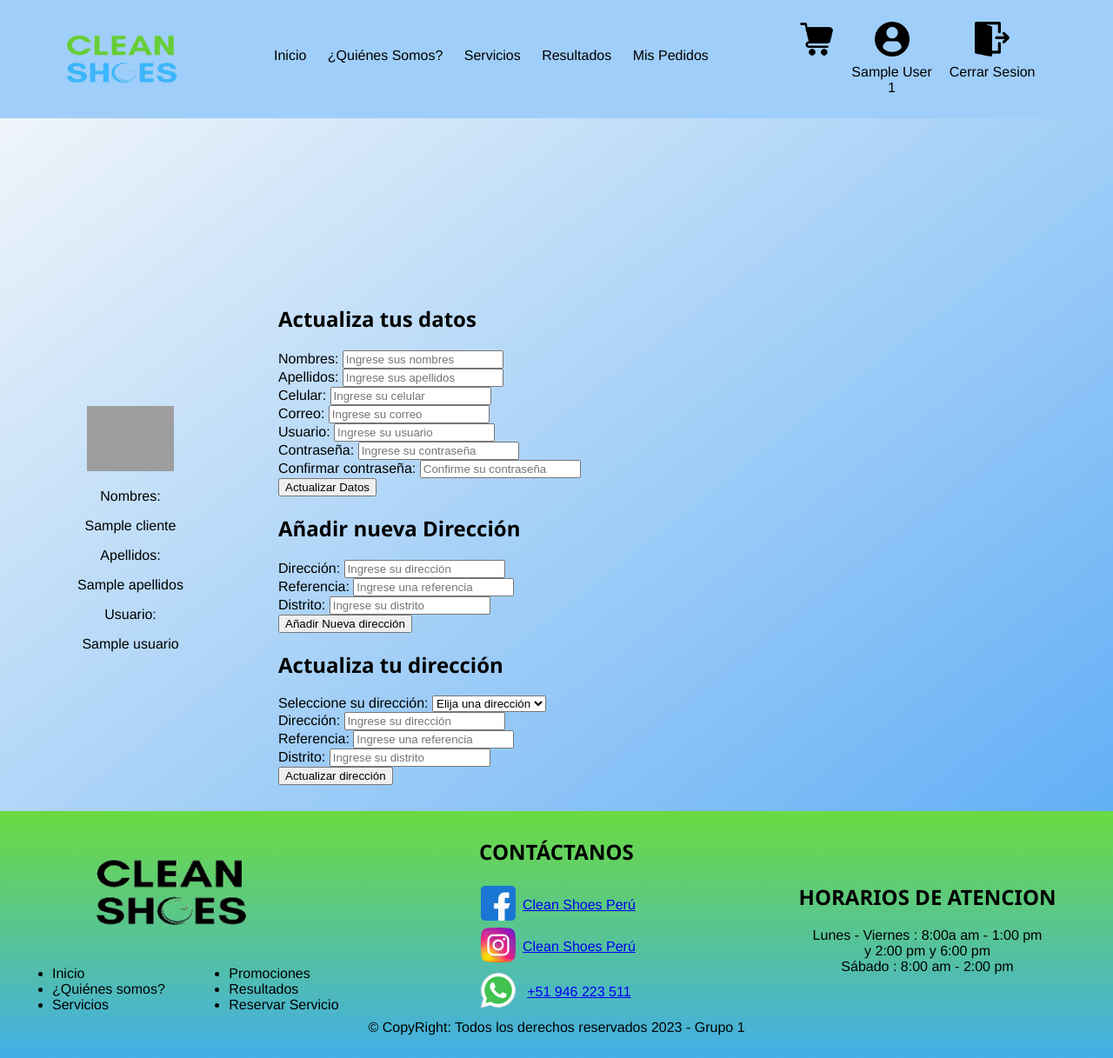
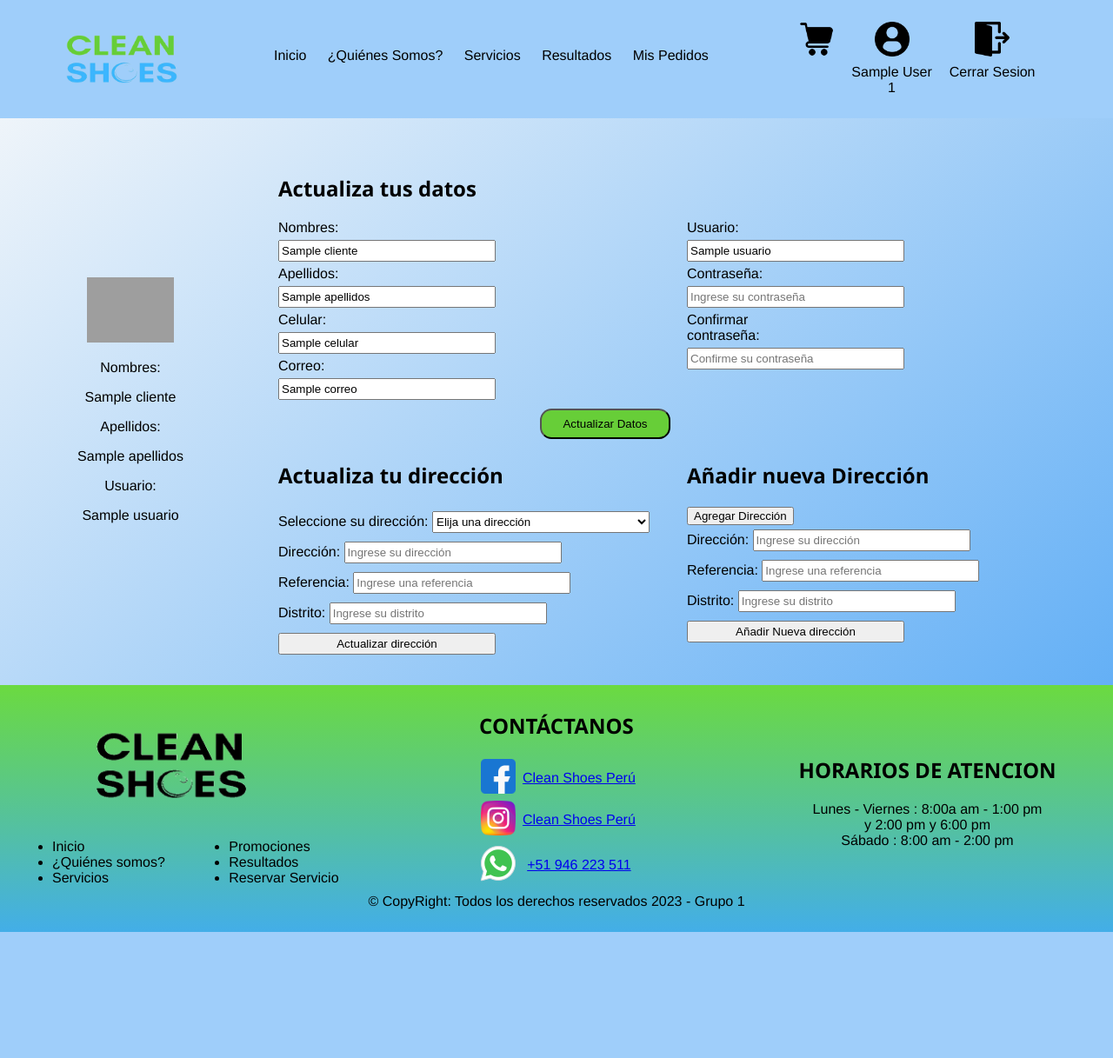
Before and after one commit to NemiasVasquez/CleanShoes, a PHP site: template Views/Perfil_Usuario_Views.php in a window 1280 px wide. Shown: the whole page at 87% size. After the commit the page ends 1072 px from the top, so only its background shows below. Run offline with PHP 8.4, Linux system fonts and the light colour scheme; the visitor is signed in with stand-in values (Sample User, id 1); tables that the repository leaves empty hold one stand-in row (values such as "Sample post"); the template is opened without the code that fills it: most values are stand-ins (such as "Sample title", 1, 10 or a date in 2020); grey boxes are pictures that could not be loaded.

Commit message:
Diseño perfil

```diff
--- a/Controller/Cliente_Controller.php
+++ b/Controller/Cliente_Controller.php
@@ -64,7 +64,6 @@
         }
         require_once ""; /* Vista donde se llama la lista de clientes */
     }
-
 
 
     public function Registrar(){
--- a/JavaScript/Perfil_Usuario_Ajax.js
+++ b/JavaScript/Perfil_Usuario_Ajax.js
@@ -9,6 +9,8 @@
             $('#direccion_actualizar, #referencia_actualizar, #distrito_actualizar').val('');
         }
     });
+
+
 
     function cargarDirecciones() {
         $.ajax({
--- a/Style/Perfil_Usuario_Style.css
+++ b/Style/Perfil_Usuario_Style.css
@@ -1,7 +1,7 @@
 main{
     display: flex;
     flex-flow: row;
-    padding-top: 300px;
+    padding-top: 150px;
 }
 #bloque_Datos{
     padding: 30px 20px;
@@ -19,9 +19,62 @@
     display: flex;
     flex-flow: column;
     padding: 30px 20px;
+    width: 100%;
 }
 
 #bloque_Direccion{
     display: flex;
     flex-flow: column;
 }
+
+input, select{
+    height: 25px;
+    width: 250px;
+    margin: 5px 0px;
+}
+
+label{
+    width: 100px;
+}
+
+#bloque_2Seccion{
+    display: flex;
+    flex-flow: row;
+}
+
+#bloque_actualizaDireccion,#bloque_Formulario_Direcciones{
+    width: 50%;
+}
+
+#bloque_Seccion_form{
+    display: flex;
+    flex-flow: row;
+}
+
+#bloque_Seccion_form div{
+   width: 50%;
+}
+
+#bloque_btn_actualizarDatos{
+    text-align: center;
+    width: 80%;
+}
+
+#btn_Actualizar{
+    width: 150px;
+    height: 35px;
+    background-color: #67CE38;
+    cursor: pointer;
+    border-radius: 1em;
+    transition: 1s;
+}
+
+#btn_Actualizar:hover{
+    background-color: #a9eb8a;
+    font-size: 11pt;
+}
+
+
+#bloque_Actualizadatos{
+    align-items: center;
+}
--- a/Views/Perfil_Usuario_Views.php
+++ b/Views/Perfil_Usuario_Views.php
@@ -43,33 +43,39 @@
                 </div>
                 <div id="bloque_Formulario_ActualizaDatos">
                     <form id="form_ActualizarDatos" method="post" >
+                        <div id="bloque_Seccion_form">
+                            <div>
                                 <div class="bloqueForm">
                                     <div >
                                         <label for="nombres">Nombres:</label>
-                                <input type="text" name="nombres" id="nombres" placeholder="Ingrese sus nombres">
-                            </div>
-                            <div>
-                                <label for="apellidos">Apellidos:</label>
-                                <input type="text" name="apellidos" id="apellidos" placeholder="Ingrese sus apellidos">
+                                        <input type="text" name="nombres" id="nombres" value="<?php if($data["Cliente"]["nombres"]){ echo $data["Cliente"]["nombres"];} ?>">
                                     </div>
                                 </div>
+
+                                <div class="bloqueForm">
+                                    <label for="apellidos">Apellidos:</label>
+                                    <input type="text" name="apellidos" id="apellidos" value="<?php if($data["Cliente"]["apellidos"]){ echo $data["Cliente"]["apellidos"];} ?>">
+                                </div>
+
                                 <div class="bloqueForm">
                                     <div>
                                         <label for="celular">Celular:</label>
-                                <input type="text" name="celular" id="celular" placeholder="Ingrese su celular">
+                                        <input type="text" name="celular" id="celular" value="<?php if($data["Cliente"]["celular"]){ echo $data["Cliente"]["celular"];} ?>">
                                     </div>
                                 </div>
                                 <div class="bloqueForm">
                                     <div class="input_Completo">
                                         <label for="correo">Correo:</label>
-                                <input type="email" name="correo" id="correo" placeholder="Ingrese su correo">
+                                        <input type="email" name="correo" id="correo" value="<?php if($data["Cliente"]["correo"]){ echo $data["Cliente"]["correo"];} ?>">
+                                    </div>
                                 </div>
                             </div>
 
+                            <div>
                                 <div class="bloqueForm">
                                     <div class="input_Completo">
                                         <label for="usuario">Usuario:</label>
-                                <input type="text" name="usuario" id="usuario" placeholder="Ingrese su usuario">
+                                        <input type="text" name="usuario" id="usuario" value="<?php if($data["Cliente"]["usuario"]){ echo $data["Cliente"]["usuario"];} ?>">
                                     </div>
                                 </div>
 
@@ -83,41 +89,18 @@
                                         <input type="password" name="contraseña2" id="contraseña2" placeholder="Confirme su contraseña">
                                     </div>
                                 </div>
-                        <div >
+                            </div>
+                        </div>
+
+                        <div id="bloque_btn_actualizarDatos" >
                             <input type="submit" name="btn_Actualizar" id="btn_Actualizar" value="Actualizar Datos">
                         </div>
                     </form>
                 </div>
             </div>
-            <div id="bloque_Direccion"></div>
 
-                <div id="bloque_Formulario_Direcciones">
-                    <div>
-                        <h2>Añadir nueva Dirección</h2>
-                    </div>
-                    <form id="form_AñadirDireccion" method="post" >
-                        <div class="bloqueForm">
-                            <div class="input_Completo">
-                                <label for="direccion_añadir">Dirección:</label>
-                                <input type="text" name="direccion_añadir" id="direccion_añadir" placeholder="Ingrese su dirección">
-                            </div>
-                        </div>
-                        <div class="bloqueForm">
-                            <div>
-                                <label for="referencia_añadir">Referencia:</label>
-                                <input type="text" name="referencia_añadir" id="referencia_añadir" placeholder="Ingrese una referencia">
-                            </div>
-                            <div>
-                                <label for="distrito_añadir">Distrito:</label>
-                                <input type="text" name="distrito_añadir" id="distrito_añadir" placeholder="Ingrese su distrito">
-                            </div>
-                        </div>
-                        <div>
-                            <input type="submit" name="btn_añadir" id="btn_añadir" value="Añadir Nueva dirección">
-                        </div>
-                    </form>
-                </div>
-                <div>
+            <div id="bloque_2Seccion">
+                <div id="bloque_actualizaDireccion">
                     <div>
                         <h2>Actualiza tu dirección</h2>
                     </div>
@@ -150,6 +133,37 @@
                         </div>
                     </form>
                 </div>
+
+                <div id="bloque_Formulario_Direcciones">
+                    <div>
+                        <h2>Añadir nueva Dirección</h2>
+                    </div>
+                    <div>
+                        <button name="btn_AgregarDireccion" id="btn_AgregarDireccion" >Agregar Dirección</button>
+                    </div>
+                    <form id="form_AñadirDireccion" method="post" >
+                        <div class="bloqueForm">
+                            <div class="input_Completo">
+                                <label for="direccion_añadir">Dirección:</label>
+                                <input type="text" name="direccion_añadir" id="direccion_añadir" placeholder="Ingrese su dirección">
+                            </div>
+                        </div>
+                        <div class="bloqueForm">
+                            <div>
+                                <label for="referencia_añadir">Referencia:</label>
+                                <input type="text" name="referencia_añadir" id="referencia_añadir" placeholder="Ingrese una referencia">
+                            </div>
+                            <div>
+                                <label for="distrito_añadir">Distrito:</label>
+                                <input type="text" name="distrito_añadir" id="distrito_añadir" placeholder="Ingrese su distrito">
+                            </div>
+                        </div>
+                        <div>
+                            <input type="submit" name="btn_añadir" id="btn_añadir" value="Añadir Nueva dirección">
+                        </div>
+                    </form>
+                </div>
+
             </div>
        </div>
 
```
Lines whose indentation alone changed are shown as unchanged.
